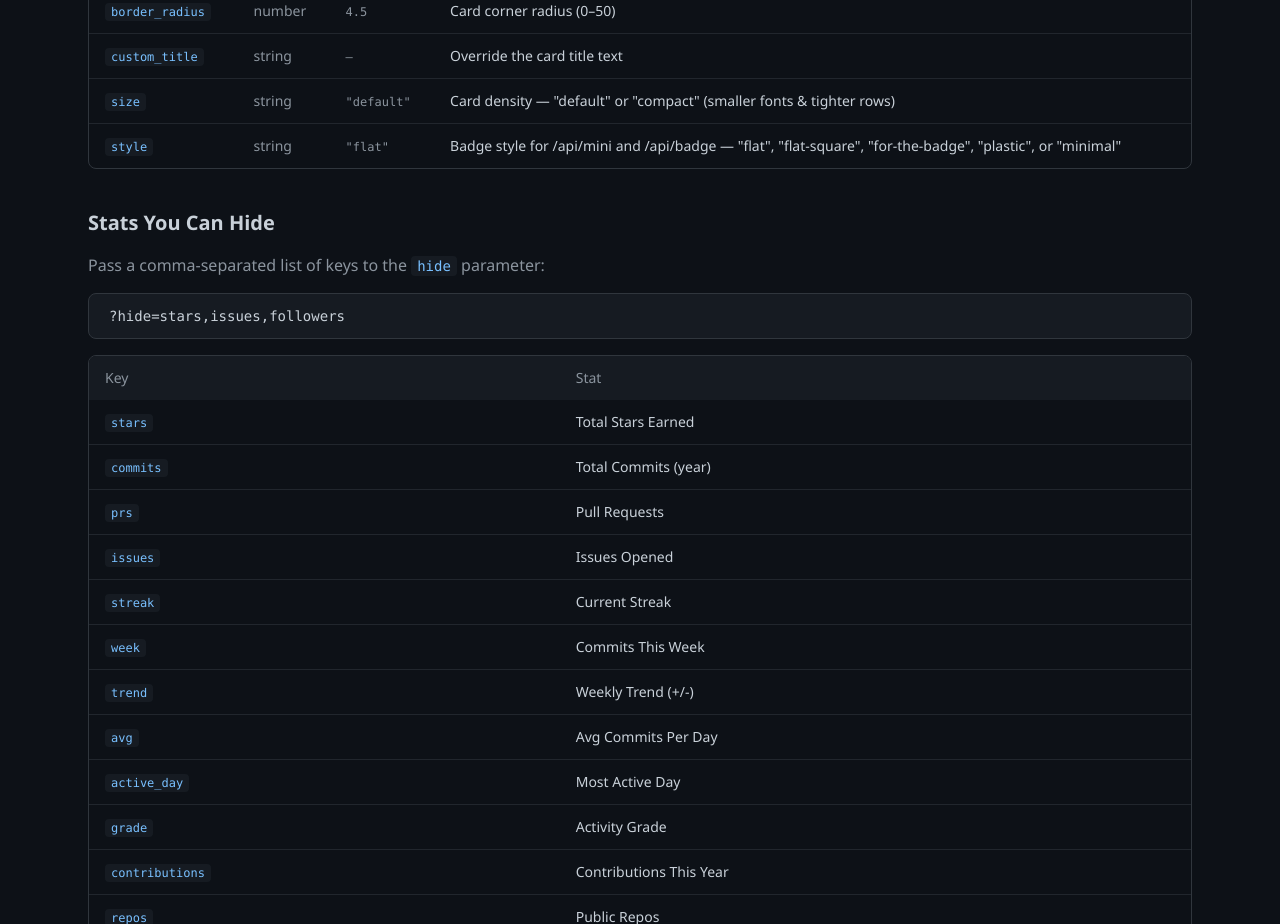
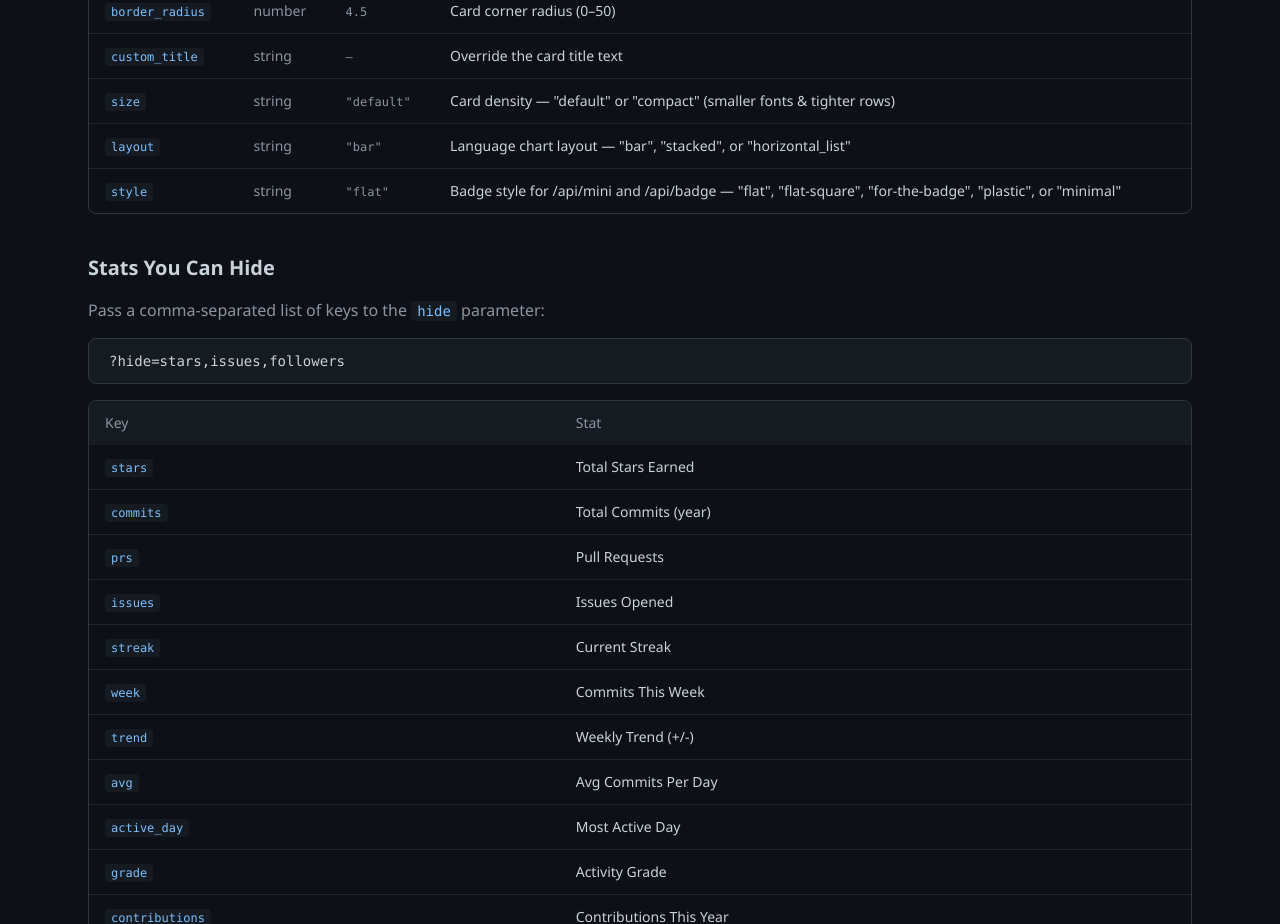
Before and after one commit to SoufianoDev/gh-profile-stats, a Next.js app: page / in a window 1280 px wide. Shown: the part 3520-4444 px from the top of the page. Built offline with nearby package versions, Linux system fonts and the light colour scheme.

Commit message:
docs: document horizontal list layout in README and homepage

```diff
--- a/src/app/page.tsx
+++ b/src/app/page.tsx
@@ -91,6 +91,12 @@ const PARAMS = [
     type: "string",
     default: '"default"',
     desc: 'Card density — "default" or "compact" (smaller fonts & tighter rows)',
+  },
+  {
+    name: "layout",
+    type: "string",
+    default: '"bar"',
+    desc: 'Language chart layout — "bar", "stacked", or "horizontal_list"',
   },
   {
     name: "style",
```
Also changed, not shown: 1 other file (tests, documents, lock files or other folders).
